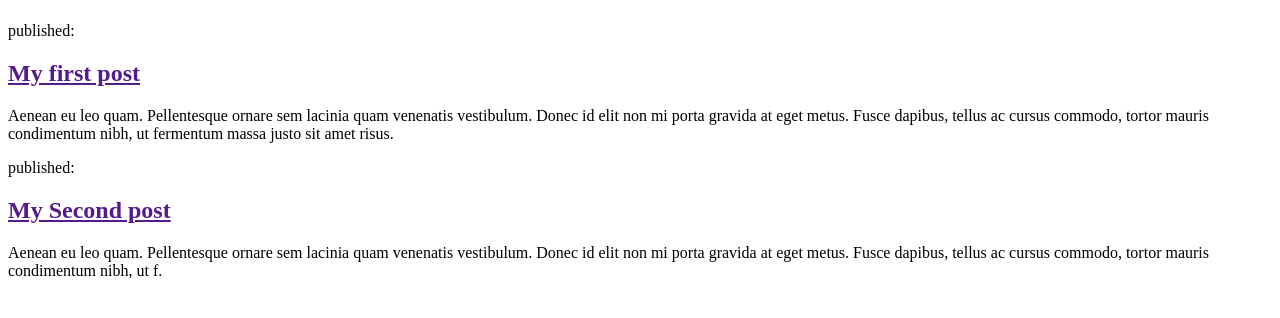
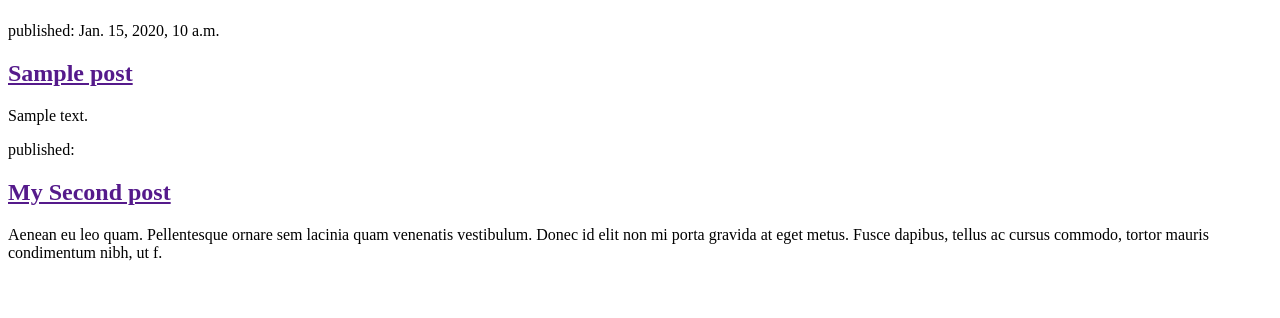
Before and after one commit to bisope03/my-firtst-blog, a Django app: page / in a window 1280 px wide. Shown: the part 58-376 px from the top of the page. Run offline with Django 4.2, Linux system fonts and the light colour scheme; tables that the repository leaves empty hold one stand-in row (values such as "Sample post").

Commit message:
Modified templates to display posts from database

```diff
--- a/mysite/blog/templates/blog/post_list.html
+++ b/mysite/blog/templates/blog/post_list.html
@@ -11,10 +11,13 @@
         <h1><a href="/">Django girls Blog</a></h1>
     </header>
 
+    {% for post in posts %}
     <article>
-        <time>published: </time>
-        <h2><a href="">My first post</a></h2>
-        <p>Aenean eu leo quam. Pellentesque ornare sem lacinia quam venenatis vestibulum. Donec id elit non mi porta gravida at eget metus. Fusce dapibus, tellus ac cursus commodo, tortor mauris condimentum nibh, ut fermentum massa justo sit amet risus.</p>
+        <time>published: {{ post.published_date }}</time>
+        <h2><a href="">{{ post.title }}</a></h2>
+        <p>{{ post.text|linebreaksbr }}</p>
+    {% endfor %}
+
     </article>
 
     <article>
--- a/mysite/blog/views.py
+++ b/mysite/blog/views.py
@@ -1,5 +1,9 @@
+from time import timezone
 from django.shortcuts import render
+from django.utils import timezone
+from .models import Post
 
 # Create your views here.
 def post_list(request):
-    return render(request, 'blog/post_list.html', {})
+    posts = Post.objects.filter(published_date__lte=timezone.now()).order_by('published_date')
+    return render(request, 'blog/post_list.html', {'posts': posts})
```
